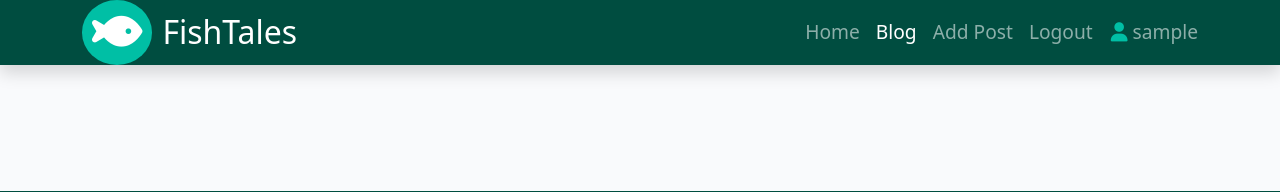
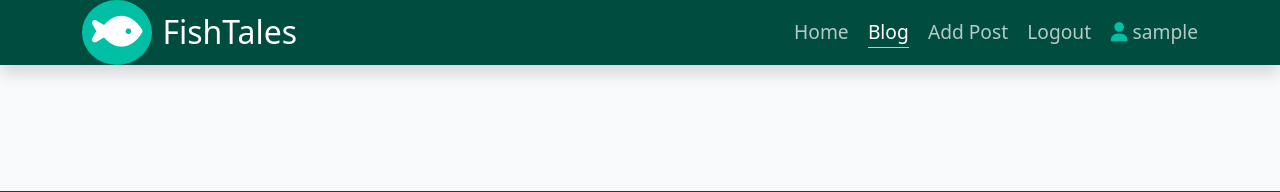
Before and after one commit to mittnamnkenny/fishtales, a Django app: page /blog/ in a window 1280 px wide. Shown: the top 192 px of the page. Run offline with Django 3.2, Linux system fonts and the light colour scheme; the visitor is signed in with stand-in values (Sample User, id 1); data that the repository does not hold is empty; some libraries are stand-ins or nearby versions; some web fonts are replaced.

Commit message:
Improve contrast ratio on navbar items and minor accessibility fixes

```diff
--- a/static/css/style.css
+++ b/static/css/style.css
@@ -40,7 +40,22 @@ body {
     font-weight: 500;
 }
 
-.navbar-text {
+.nav-item .active {
+    border-bottom: 1px solid rgba(255, 255, 255, 0.7);
+    padding-bottom: 0px;
+    width: fit-content;
+}
+
+.navbar-expand-lg .navbar-nav .nav-link {
+    color: rgba(255, 255, 255, 0.7);
+    padding-right: 0;
+    padding-left: 0;
+    margin-right: 0.5em;
+    margin-left: 0.5em;
+}
+
+.navbar-dark .navbar-text {
+    color: rgba(255, 255, 255, 0.7);
     font-size: 1.2em;
     font-weight: 500;
 }
--- a/templates/base.html
+++ b/templates/base.html
@@ -118,7 +118,7 @@
                     <h3>Fishing Småland</h3>
                     <hr>
                     <!-- Copied code Google Maps style remaining -->
-                    <iframe class="z-depth-2" src="https://www.google.com/maps/embed?pb=!1m12!1m8!1m3!1d69058.74303069888!2d16.3465713!3d57.2551929!3m2!1i1024!2i768!4f13.1!2m1!1sfiske!5e0!3m2!1sen!2sse!4v1656159849046!5m2!1sen!2sse" width="700" height="500" style="border:0;" allowfullscreen="" loading="lazy" referrerpolicy="no-referrer-when-downgrade"></iframe>
+                    <iframe class="z-depth-2" title="googlemap" src="https://www.google.com/maps/embed?pb=!1m12!1m8!1m3!1d69058.74303069888!2d16.3465713!3d57.2551929!3m2!1i1024!2i768!4f13.1!2m1!1sfiske!5e0!3m2!1sen!2sse!4v1656159849046!5m2!1sen!2sse" width="700" height="500" style="border:0;" allowfullscreen="" loading="lazy" referrerpolicy="no-referrer-when-downgrade"></iframe>
                 </div>
             </div>
         </div>
```
Also changed, not shown: templates/post_detail.html (+5 -5 lines).
